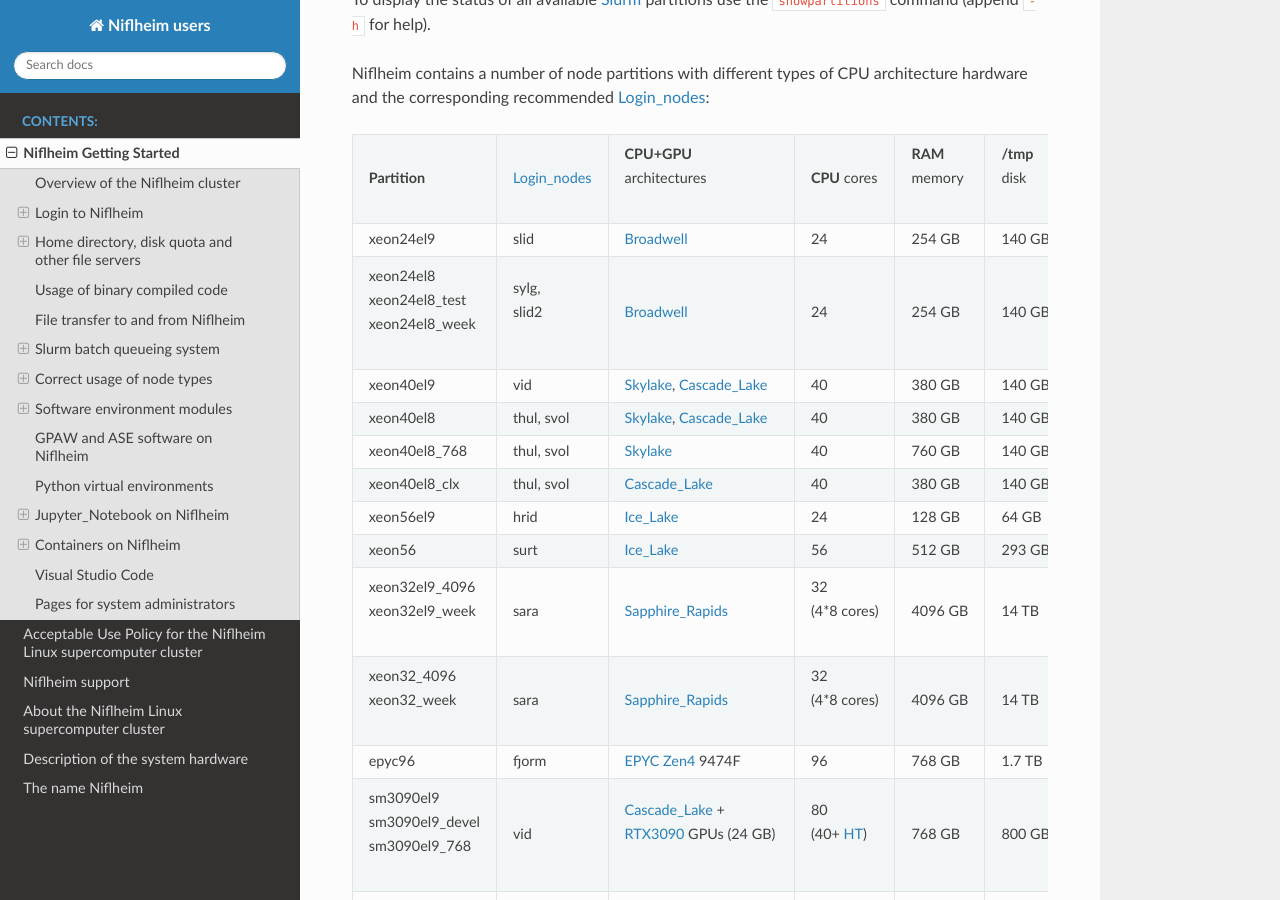
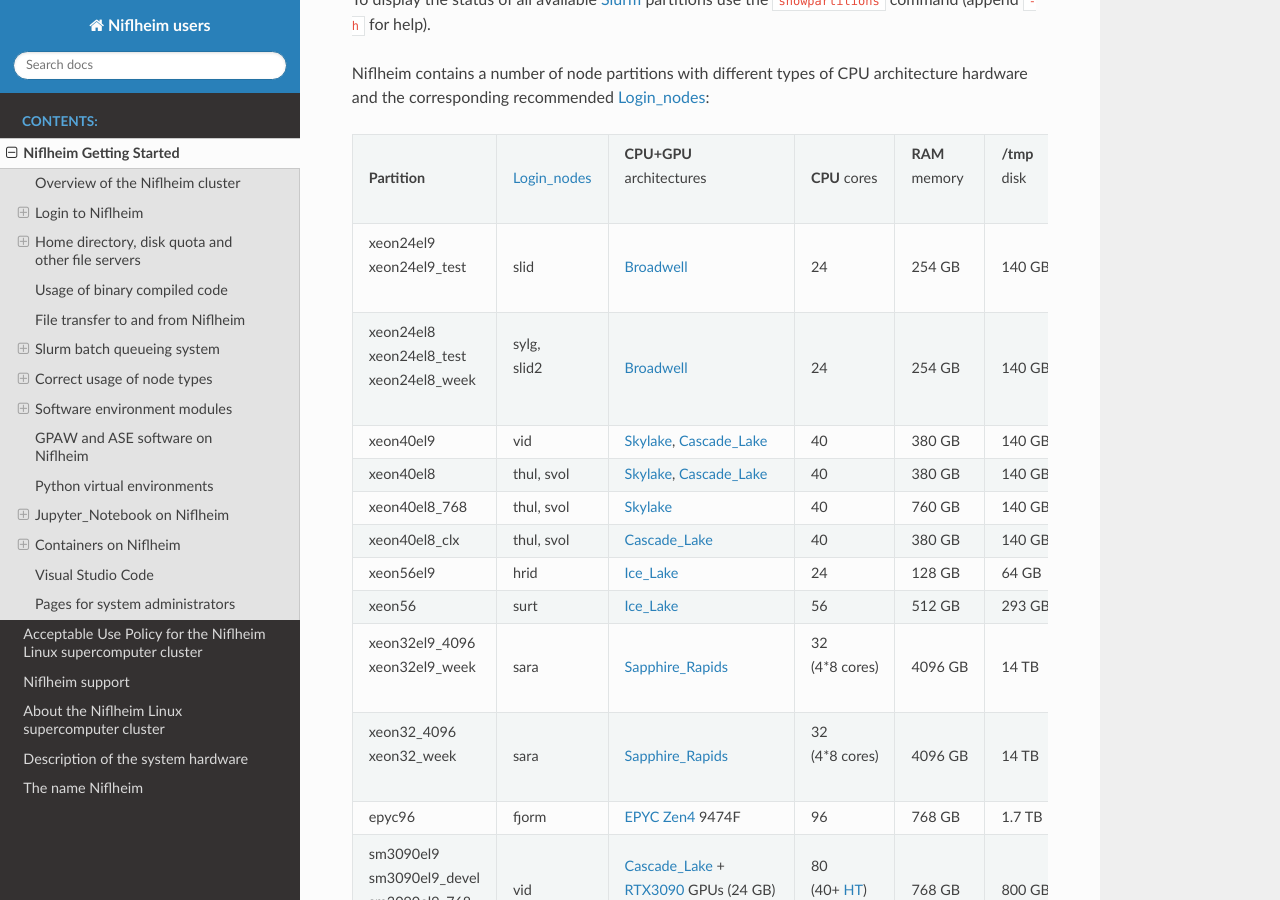
Before and after one commit to OleHolmNielsen/Niflheim_users, a Sphinx documentation site: the page built from docs/Niflheim_Getting_Started.rst, in a window 1280 px wide and 900 px high, scrolled down 6418 px. Built offline with Sphinx 7.4.7 and the Read the Docs theme 3.1.0, drawn with Linux system fonts in a browser that asks for light colours.

Commit message:
Added xeon24el9_test

```diff
--- a/docs/Niflheim_Getting_Started.rst
+++ b/docs/Niflheim_Getting_Started.rst
@@ -347,7 +347,8 @@ Niflheim contains a number of node partitions with different types of CPU archit
       | memory
     - | **/tmp**
       | disk
-  * - xeon24el9
+  * - | xeon24el9
+      | xeon24el9_test
     - slid
     - Broadwell_
     - 24
```
